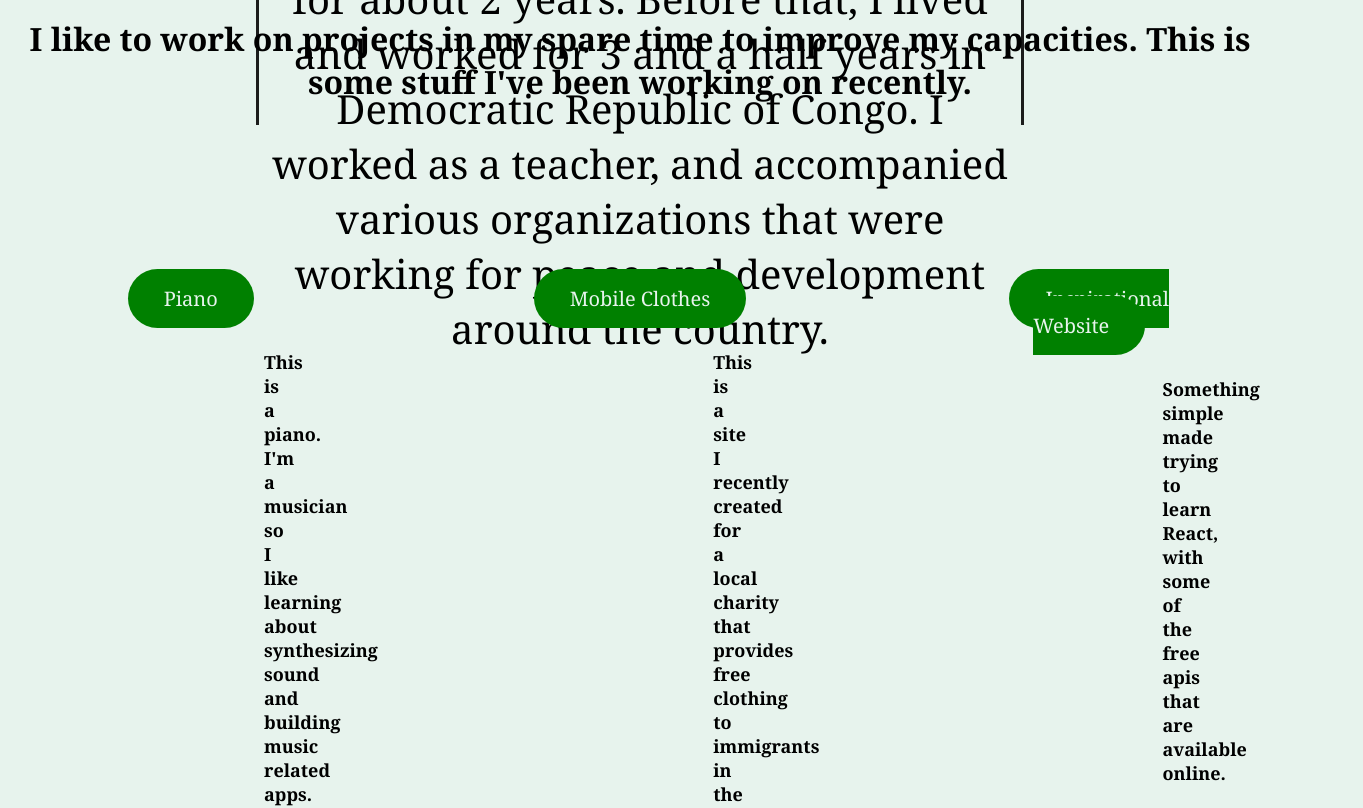
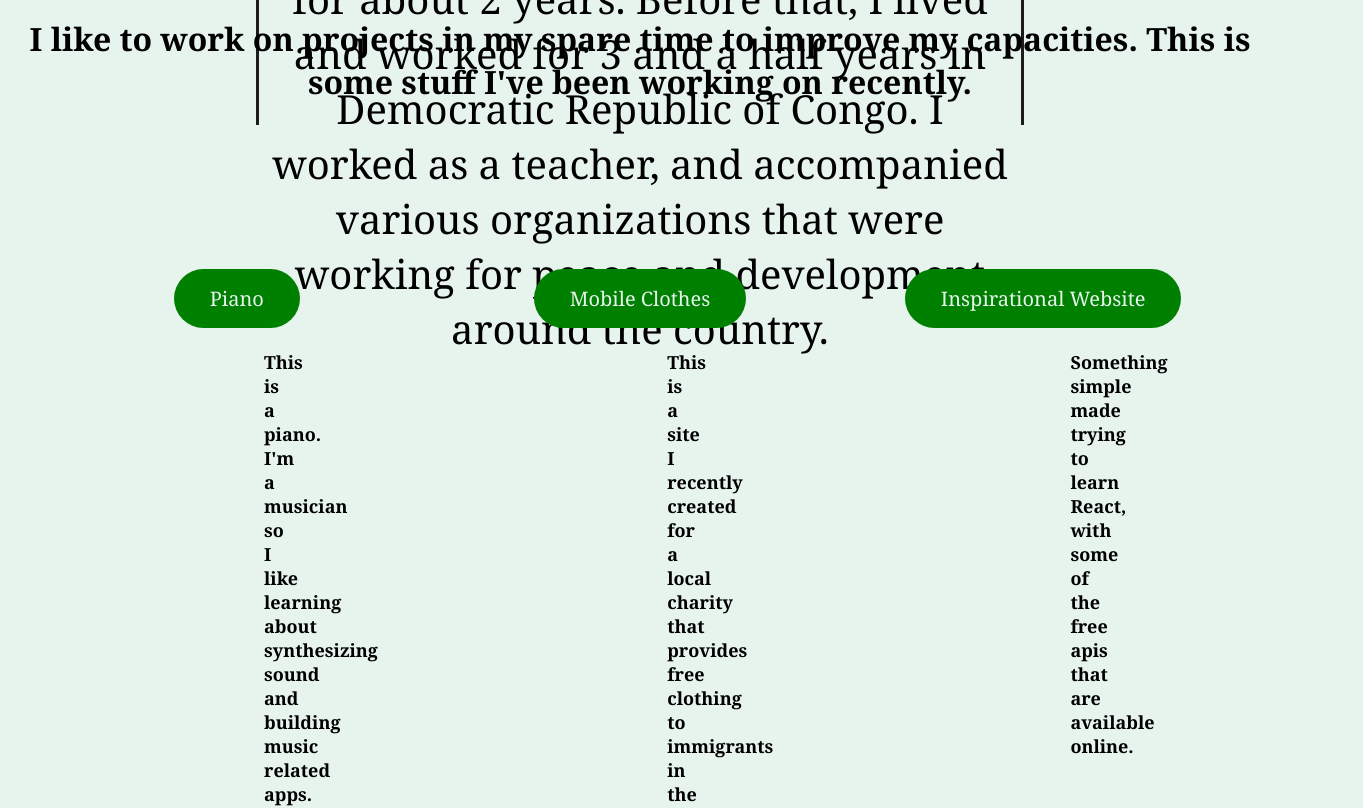
Before and after one commit to Yagudagu/webappresume3.2, a React (Create React App) app: page / in a window 1280 px wide. Shown: the part 1700-2508 px from the top of the page, 1363 px wide, since content can reach past the window. Built offline with nearby package versions, Linux system fonts and the light colour scheme.

Commit message:
fixing the styling

```diff
--- a/src/Components/Projects/Projects.styles.js
+++ b/src/Components/Projects/Projects.styles.js
@@ -13,8 +13,8 @@ export const HeadThingy = styled.div`
 export const Wrapper = styled.div`
   height: 92vh;
   display: grid;
-  grid-template-columns: 22% 22% 22%;
-  grid-column-gap: 17%;
+  grid-template-columns: 30% 30% 30%;
+  grid-column-gap: 5%;
   padding: 0% 5% 10% 5%;
   background-color: var(--white);
 `;
```
Also changed, not shown: 6 other files (tests, documents, lock files or other folders).
